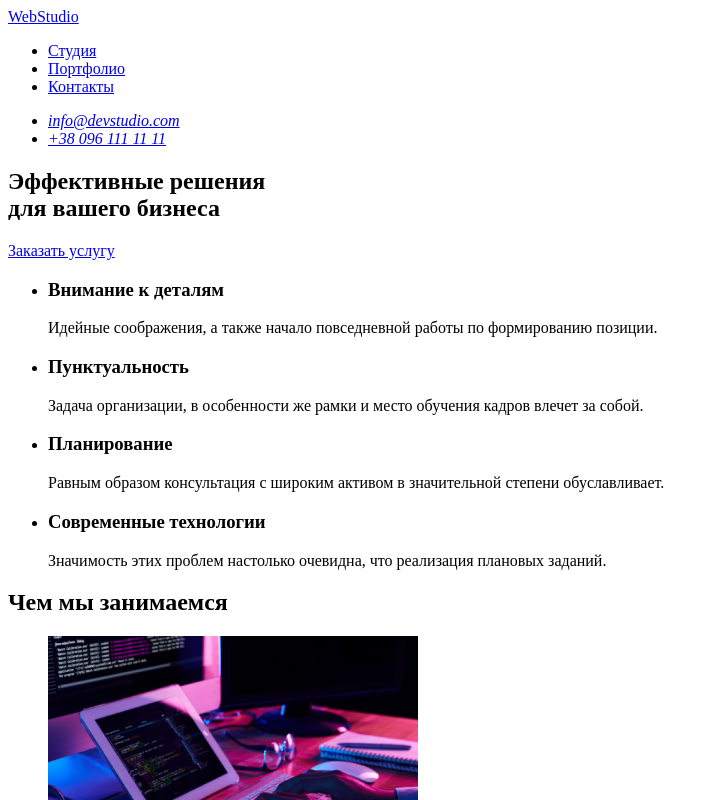
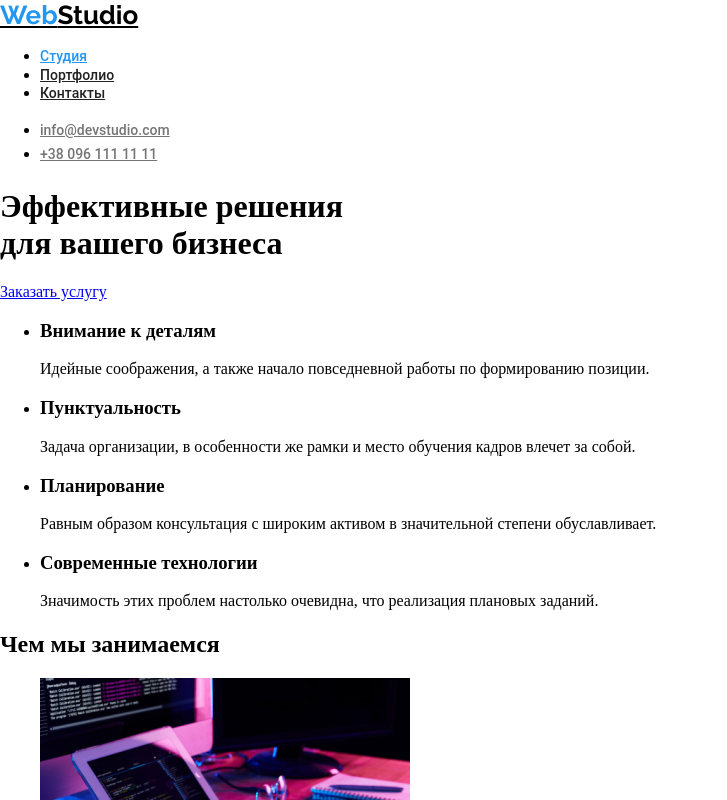
Before and after one commit to DramonBuster/-goit-markup-hw-01-, a plain HTML site: page index.html in a window 1280 px wide. Shown: the top 800 px of the page, without its empty margins (0-727 px from the left). Drawn offline with Linux system fonts and the light colour scheme.

Commit message:
header + footer

```diff
--- a/css/style.css
+++ b/css/style.css
@@ -346,3 +346,73 @@ template {
 [hidden] {
   display: none;
 }
+
+:root {
+  --brand-color: #2196f3;
+  --secondary-info-color: #757575;
+}
+
+header {
+  background-color: #fff;
+}
+
+footer {
+  background-color: #2f303a;
+}
+
+.logo {
+  font-family: 'Raleway', sans-serif;
+  color: #000;
+  font-style: normal;
+  font-weight: bold;
+  font-size: 26px;
+  line-height: 1.2;
+}
+
+.logo > span {
+  color: var(--brand-color);
+}
+
+.navigation {
+  font-family: 'Roboto', sans-serif;
+  color: #212121;
+  font-style: normal;
+  font-weight: 500;
+  font-size: 14px;
+  line-height: 16px;
+}
+
+.navigation:hover {
+  color: var(--brand-color);
+}
+
+.navigation-active {
+  font-family: 'Roboto', sans-serif;
+  color: var(--brand-color);
+  font-style: normal;
+  font-weight: 500;
+  font-size: 14px;
+  line-height: 16px;
+}
+
+.adress {
+  font-family: 'Roboto', sans-serif;
+  color: rgb(255, 255, 255);
+  font-style: normal;
+  font-weight: 400;
+  font-size: 14px;
+  line-height: 24px;
+}
+
+.contacts {
+  font-family: 'Roboto', sans-serif;
+  color: var(--secondary-info-color);
+  font-style: normal;
+  font-weight: 500;
+  font-size: 14px;
+  line-height: 24px;
+}
+
+.contacts:hover {
+  color: var(--brand-color);
+}
--- a/index.html
+++ b/index.html
@@ -4,26 +4,30 @@
         <meta charset="UTF-8">
         <meta name="viewport" content="width=device-width, initial-scale=1.0">
         <title>Студия</title>
+        <link rel="stylesheet" href="./css/style.css" />
+        <link rel="preconnect" href="https://fonts.gstatic.com">
+        <link href="https://fonts.googleapis.com/css2?family=Raleway:wght@700&display=swap" rel="stylesheet">
     </head>
+
     <body>
 
         <!--header-->
 
         <header>
-        <a href="https://dramonbuster.github.io/goit-markup-hw-01/">WebStudio</a>
+            <a href="./index.html" class="logo"> <span>Web</span>Studio</a>
 
             <nav>
                 <ul>
-                <li> <a href="#">Студия</a> </li>
-                <li> <a href="./portfolio.html">Портфолио</a> </li>
-                <li> <a href="#">Контакты</a> </li>
+                    <li> <a href="./index.html" class="navigation-active">Студия</a> </li>
+                    <li> <a href="./portfolio.html" class="navigation">Портфолио</a> </li>
+                    <li> <a href="#" class="navigation">Контакты</a> </li>
                 </ul>
             </nav>
 
             <address>
                 <ul>
-                <li><a href="mailto:info@devstudio.com">info@devstudio.com</a></li>
-                <li><a href="tel:+380961111111">+38 096 111 11 11</a></li>
+                    <li><a href="mailto:info@devstudio.com" class="contacts">info@devstudio.com</a></li>
+                    <li><a href="tel:+380961111111" class="contacts">+38 096 111 11 11</a></li>
                 </ul>
             </address>
         </header>
@@ -122,13 +126,14 @@
         <!--footer-->
 
         <footer>
-        <a href="https://dramonbuster.github.io/goit-markup-hw-01/">WebStudio</a>
+            <a href="./index.html" class="logo"> <span>Web</span>Studio</a>
             <ul>
-            <li><a href="https://www.google.com.ua/maps/place/бульвар+Лесі+Українки,+26,+Київ">г. Киев, пр-т Леси Украинки, 26</a></li>
-            <li><a href="mailto:info@devstudio.com">info@devstudio.com</a></li>
-            <li><a href="tel:+380961111111">+38 096 111 11 11</a></li>
+                <li><a href="https://www.google.com.ua/maps/place/бульвар+Лесі+Українки,+26,+Київ" class="adress">г. Киев, пр-т Леси Украинки, 26</a></li>
+                <li><a href="mailto:info@devstudio.com" class="contacts">info@devstudio.com</a></li>
+                <li><a href="tel:+380961111111" class="contacts">+38 096 111 11 11</a></li>
             </ul>
         </footer>
 
     </body>
+
 </html>
```
Also changed, not shown: portfolio.html (+10 -8 lines). Lines whose indentation alone changed are shown as unchanged.
